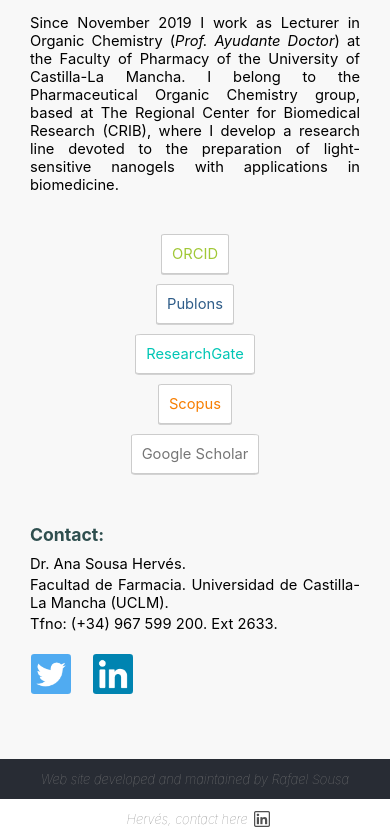
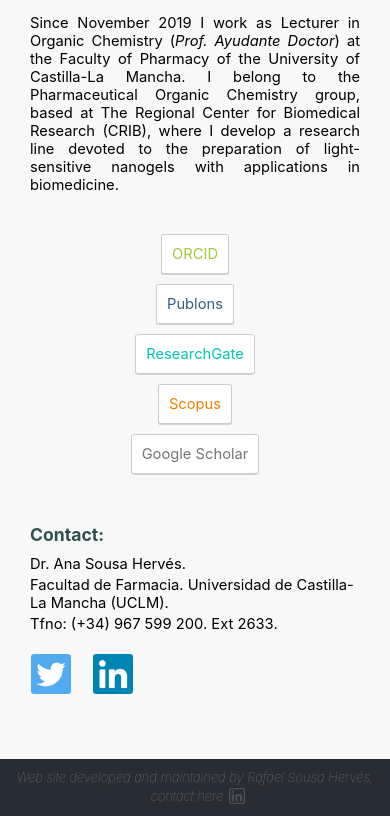
Before and after one commit to rsherves/ana-site, a React (Create React App) app: page / in a window 390 px wide. Shown: the part 782-1621 px from the top of the page. After the commit the page ends 1598 px from the top, so only its background shows below. Built offline with nearby package versions, Linux system fonts and the light colour scheme.

Commit message:
Make Footer responsive

```diff
--- a/src/PageBody/About.css
+++ b/src/PageBody/About.css
@@ -64,6 +64,7 @@
 
 .About .contact-wrapper {
   margin-bottom:60px;
+  text-align: left;
 }
 
 .About .contact-links-wrapper {
--- a/src/PageBody/index.css
+++ b/src/PageBody/index.css
@@ -1,8 +1,20 @@
 .PageBody {
-  padding: 35px 30px;
-  padding-bottom: 2.5rem;    /* Footer height */
   text-align:justify;
   text-justify:inter-word;
+  padding: 35px 30px;
+  padding-bottom: 41px;    /* Footer height 1x line */
+}
+
+@media (max-width: 436px) {
+  .PageBody {
+    padding-bottom: 57px;  /* Footer height 2x lines */
+  }
+}
+
+@media (max-width: 231px) {
+  .PageBody {
+    padding-bottom: 73px;  /* Footer height 3x lines */
+  }
 }
 
 .PageBody .section-header {
--- a/src/PageFooter/index.css
+++ b/src/PageFooter/index.css
@@ -2,25 +2,27 @@
   position: absolute;
   bottom: 0;
   width: 100%;
-  height: 2.5rem;
   background-color: #282c34;
   color: gray;
 }
 
-.PageFooter .placeholder {
-  font-size: small;
+.PageFooter .footer-content-wrapper {
+  margin: 10px 10px 12px 10px;
+}
+
+.PageFooter .developer-credits {
+  font-size: 13px;
   font-weight: lighter;
   font-style: italic;
-  line-height: 2.5rem;
   text-align: center;
 }
 
-.PageFooter a.rsherves-contact-link {
+.PageFooter .developer-credits a {
   color: gray;
   text-decoration: none;
 }
 
-.PageFooter a.rsherves-contact-link:hover {
+.PageFooter .developer-credits a:hover {
   color: #606060;
 }
 
@@ -29,3 +31,7 @@
   top: 3px;
   left: 6px;
 }
+
+.PageFooter .ws-nowrap {
+  white-space: nowrap;
+}
--- a/src/PageFooter/index.js
+++ b/src/PageFooter/index.js
@@ -4,10 +4,13 @@ import './index.css';
 function PageFooter() {
   return (
     <footer className="PageFooter">
-      <div className="placeholder">
-        Web site developed and maintained by Rafael Sousa Hervés,&nbsp;
+      <div className="footer-content-wrapper">
+        <div className="developer-credits">
+          <span>Web site developed and maintained by </span>
+          <span className="ws-nowrap">Rafael Sousa Hervés,</span>
+          <span> </span> {/* on purpose wrappable white space */}
+          <span className="ws-nowrap">
             <a
-          className="rsherves-contact-link"
               href="https://www.linkedin.com/in/rsherves/"
               target="_blank"
               rel="noopener noreferrer"
@@ -15,6 +18,8 @@ function PageFooter() {
               contact here
               <img src={logoLinked_grey50} className="linkedin-logo" alt="LinkedIn logo" />
             </a>
+          </span>
+        </div>
       </div>
     </footer>
   );
```
Lines whose indentation alone changed are shown as unchanged.
